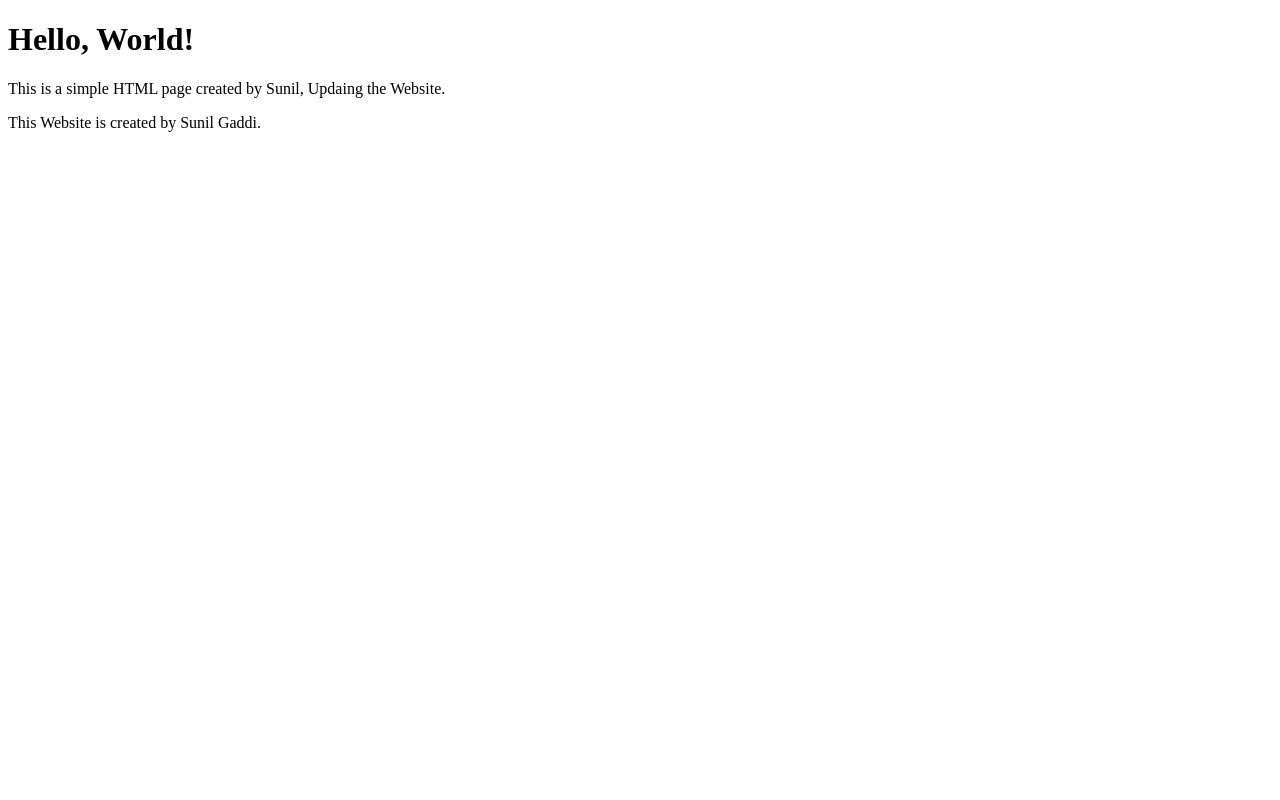
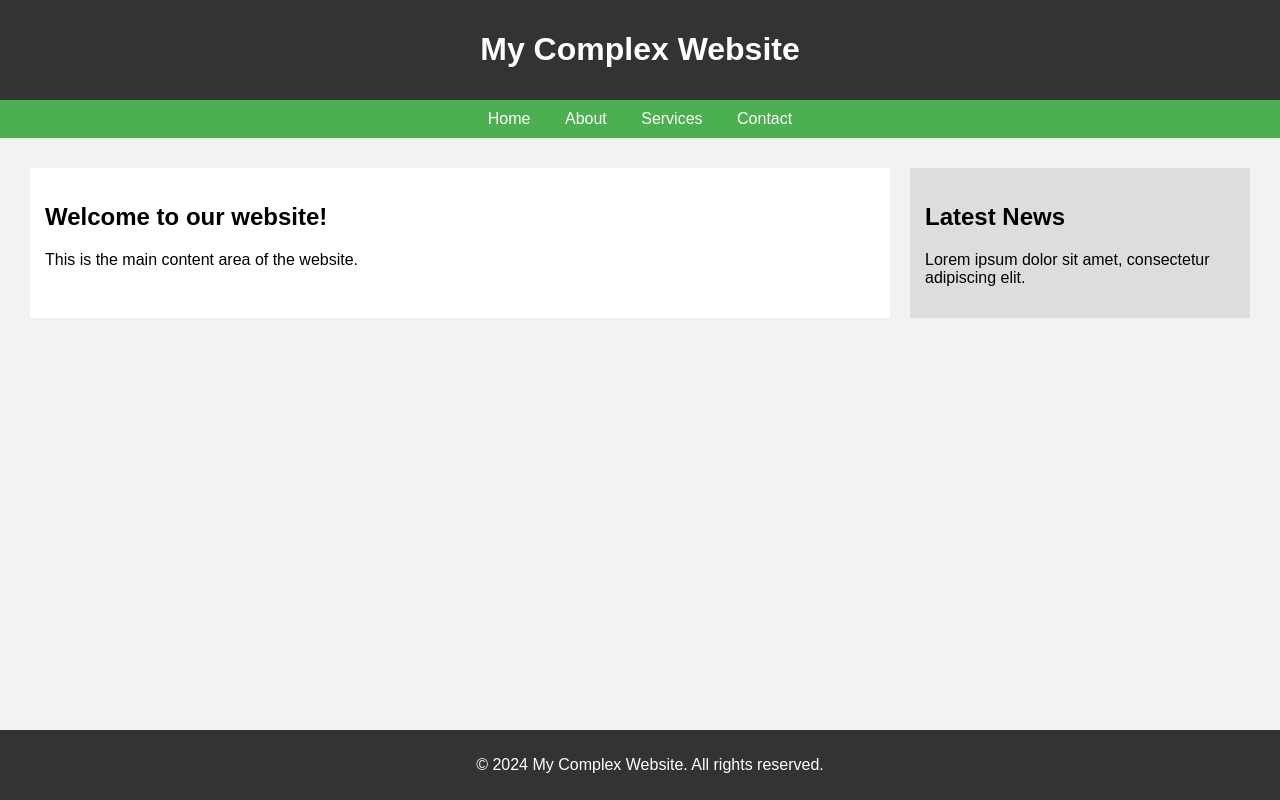
Before and after one commit to sunilgaddi2022/sunilcicdr, a plain HTML site: page index.html in a window 1280 px wide. Drawn offline with Linux system fonts and the light colour scheme.

Commit message:
Updated the website index.html

```diff
--- a/index.html
+++ b/index.html
@@ -1,16 +1,100 @@
 <!DOCTYPE html>
 <html lang="en">
+
 <head>
     <meta charset="UTF-8">
     <meta name="viewport" content="width=device-width, initial-scale=1.0">
-    <title>Your Page Title</title>
+    <title>My Complex Website Sunil Gaddi</title>
+    <style>
+        body {
+            font-family: Arial, sans-serif;
+            margin: 0;
+            padding: 0;
+            background-color: #f2f2f2;
+        }
+
+        header {
+            background-color: #333;
+            color: white;
+            padding: 10px;
+            text-align: center;
+        }
+
+        nav {
+            background-color: #4CAF50;
+            padding: 10px;
+            color: white;
+            text-align: center;
+        }
+
+        nav a {
+            color: white;
+            text-decoration: none;
+            margin: 0 15px;
+        }
+
+        main {
+            display: flex;
+            flex-wrap: wrap;
+            justify-content: space-between;
+            padding: 20px;
+        }
+
+        section {
+            flex: 1;
+            background-color: #fff;
+            padding: 15px;
+            margin: 10px;
+        }
+
+        aside {
+            flex: 0 0 25%;
+            background-color: #ddd;
+            padding: 15px;
+            margin: 10px;
+        }
+
+        footer {
+            background-color: #333;
+            color: white;
+            padding: 10px;
+            text-align: center;
+            position: fixed;
+            bottom: 0;
+            width: 100%;
+        }
+    </style>
 </head>
+
 <body>
 
-    <h1>Hello, World!</h1>
+    <header>
+        <h1>My Complex Website</h1>
+    </header>
 
-    <p>This is a simple HTML page created by Sunil, Updaing the Website.</p>
-    <p>This Website is created by Sunil Gaddi.</p>
+    <nav>
+        <a href="#">Home</a>
+        <a href="#">About</a>
+        <a href="#">Services</a>
+        <a href="#">Contact</a>
+    </nav>
+
+    <main>
+        <section>
+            <h2>Welcome to our website!</h2>
+            <p>This is the main content area of the website.</p>
+        </section>
+
+        <aside>
+            <h2>Latest News</h2>
+            <p>Lorem ipsum dolor sit amet, consectetur adipiscing elit.</p>
+        </aside>
+    </main>
+
+    <footer>
+        <p>&copy; 2024 My Complex Website. All rights reserved.</p>
+    </footer>
 
 </body>
+
 </html>
```
